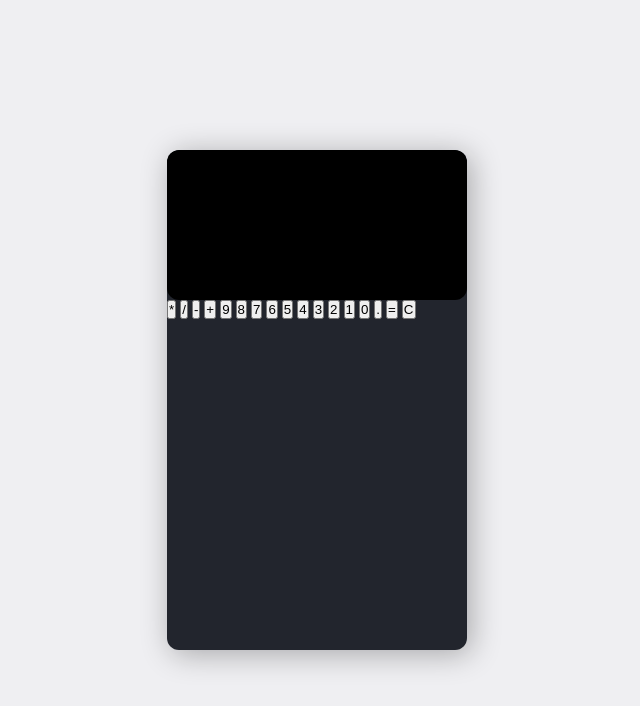
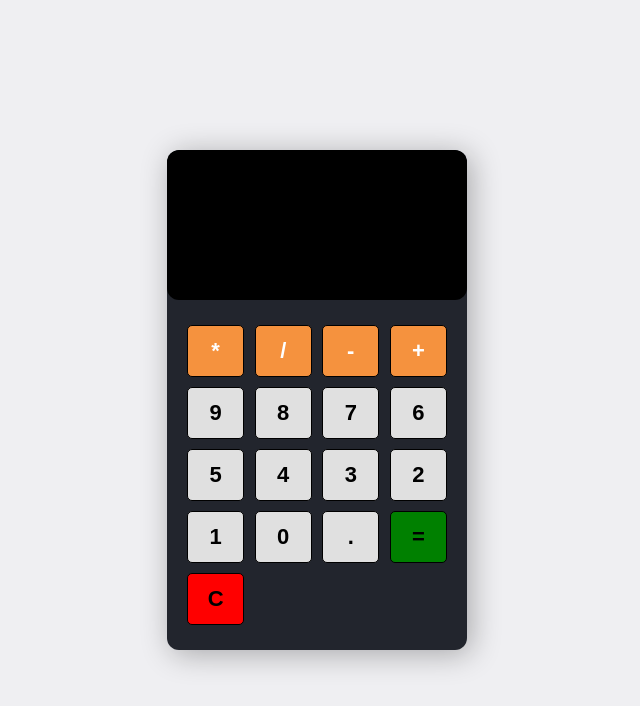
Before and after one commit to Alpha19i/calculadoraSimples, a plain HTML site: page index.html in a window 1280 px wide. Shown: the whole page, without its empty margins (323-963 px from the left). Drawn offline with Linux system fonts and the light colour scheme.

Commit message:
created buttons styles

```diff
--- a/styles.css
+++ b/styles.css
@@ -33,3 +33,36 @@ form input{
     text-align: right;
     pointer-events: none;
 }
+
+.buttons{
+    display: flex;
+    flex-wrap: wrap;
+    justify-content: space-between;
+    padding: 20px;
+}
+
+button{
+    flex: 0 0 22%;
+    margin: 5px 0;
+    width: 60px;
+    border: 1px solid #000;
+    height: 52px;
+    font-size: 22px;
+    font-weight: 600;
+    border-radius: 5px;
+    cursor: pointer;
+}
+
+.btn-yellow{
+    background: rgb(245, 146, 62);
+    color: #fff;
+}
+.btn-grey{
+    background: rgb(224, 224, 224);
+}
+.btn-green{
+    background: green;
+}
+.btn-red{
+    background: red;
+}
```
